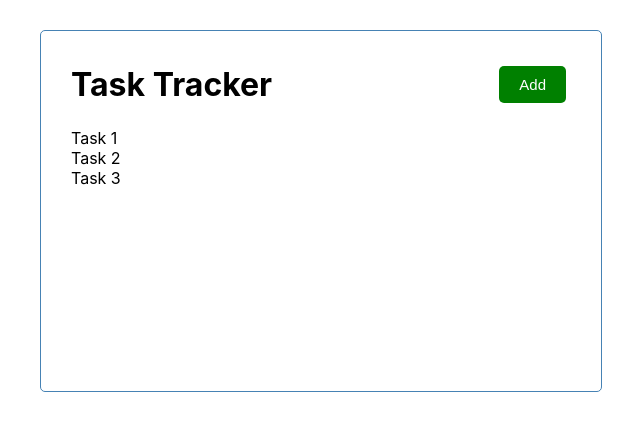
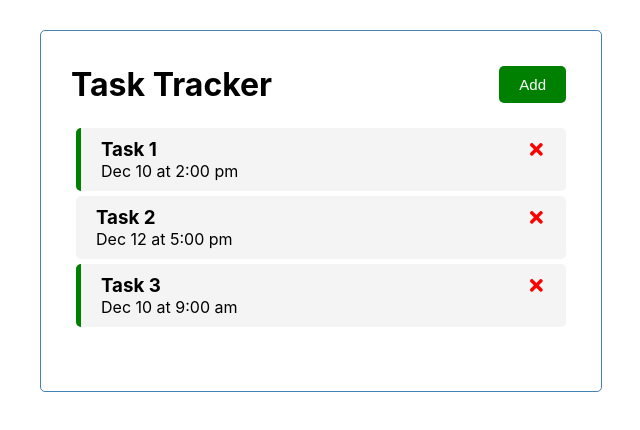
Before and after one commit to Morgan-a1/task-tracker, a React (Create React App) app: page / in a window 1280 px wide. Shown: the top 430 px of the page, without its empty margins (319-959 px from the left). Built offline with nearby package versions, Linux system fonts and the light colour scheme.

Commit message:
Add task component

```diff
--- /dev/null
+++ b/src/components/Task.jsx
@@ -0,0 +1,27 @@
+import PropTypes from "prop-types";
+import { FaTimes } from "react-icons/fa";
+
+function Task({ task }) {
+   const containerClasses = "task " + (task.reminder ? "reminder" : "");
+
+   return (
+      <div className={containerClasses}>
+         <h3>
+            {task.text}
+            <FaTimes style={{ color: "red", cursor: "pointer" }} />
+         </h3>
+         <p>{task.day}</p>
+      </div>
+   );
+}
+
+Task.propTypes = {
+   task: PropTypes.shape({
+      id: PropTypes.number.isRequired,
+      text: PropTypes.string.isRequired,
+      day: PropTypes.string.isRequired,
+      reminder: PropTypes.bool.isRequired,
+   }).isRequired,
+};
+
+export default Task;
--- a/src/components/Tasks.jsx
+++ b/src/components/Tasks.jsx
@@ -1,13 +1,12 @@
 import PropTypes from "prop-types";
+import Task from "./Task"
 
 function Tasks({ tasks }) {
    if (!tasks || tasks.length === 0) {
       return <p>No tasks to display</p>;
    }
 
-   return tasks.map((task) => (
-      <p key={task.id}>{task.text}</p>
-   ));
+   return tasks.map((task) => <Task key={task.id} task={task} />);
 }
 
 Tasks.defaultProps = {
--- a/src/index.css
+++ b/src/index.css
@@ -59,3 +59,21 @@ code {
   display: block;
   width: 100%;
 }
+
+.task {
+  background-color: #f4f4f4;
+  margin: 5px;
+  padding: 10px 20px;
+  cursor: pointer;
+  border-radius: 5px;
+}
+
+.task.reminder {
+  border-left: 5px solid green;
+}
+
+.task h3 {
+  display: flex;
+  align-items: center;
+  justify-content: space-between;
+}
```
Also changed, not shown: 1 other file (tests, documents, lock files or other folders).
